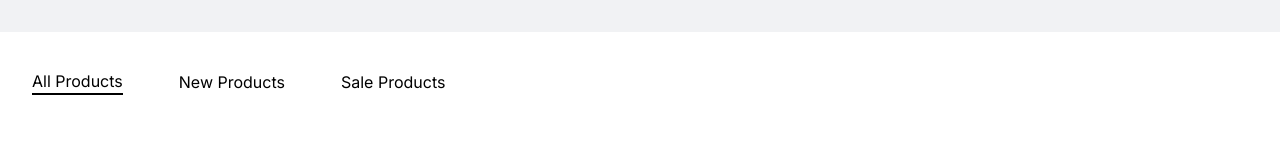
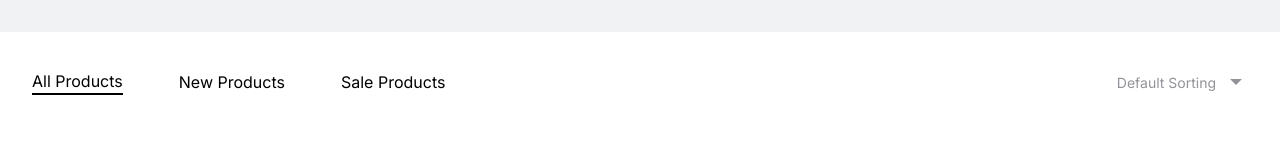
Before and after one commit to gulnabi-afridi/single-vendor-e-commerce, a Next.js app: page /product-category/1 in a window 1280 px wide. Shown: the part 488-648 px from the top of the page. Built offline with nearby package versions, Linux system fonts and the light colour scheme.

Commit message:
code push before commit

```diff
--- a/src/components/shared/Filter/Filter.tsx
+++ b/src/components/shared/Filter/Filter.tsx
@@ -1,5 +1,6 @@
 import React, { useState } from "react";
 import Wrapper from "../ComponentWrapper/Wrapper";
+import { IoMdArrowDropdown } from "react-icons/io";
 
 function Filter() {
   // ====> states
@@ -7,6 +8,7 @@ function Filter() {
     allProducts: true,
     newProducts: false,
     saleProducts: false,
+    dropDown: false,
   });
 
   return (
@@ -68,12 +70,53 @@ function Filter() {
         </div>
         {/* ====> right portion */}
         <div className="flex justify-center items-center gap-3">
-            {/* ====> sorting select box */}
-            <div className=""></div>
+          {/* ====> sorting select box */}
+          <div className="flex flex-col justify-center items-center relative">
+            <button
+              onClick={() =>
+                setBooleanState({
+                    ...booleanState,
+                    dropDown: !booleanState.dropDown,
+                })
+              }
+              className="flex gap-2 text-[14px] text-white-cool font-inter capitalize w-full justify-between items-center"
+            >
+              default sorting
+              <IoMdArrowDropdown className="text-white-cool text-[24px]" />
+            </button>
+            {/* ===  */}
+            <div
+              className={`w-[240px] shadow-2xl flex flex-col items-start gap-2 absolute top-10 z-10 bg-white-main p-3 ${
+                booleanState.dropDown ? "flex" : "hidden"
+              }`}
+            >
+              {sortingType.map((item, index) => {
+                return <button>{item.name}</button>;
+              })}
+            </div>
+          </div>
         </div>
       </div>
     </Wrapper>
   );
 }
 
+const sortingType = [
+  {
+    name: "default sorting",
+  },
+  {
+    name: "sort by popularity",
+  },
+  {
+    name: "sort by latest",
+  },
+  {
+    name: "sort by price: low to high",
+  },
+  {
+    name: "sort by price: high to low",
+  },
+];
+
 export default Filter;
```
